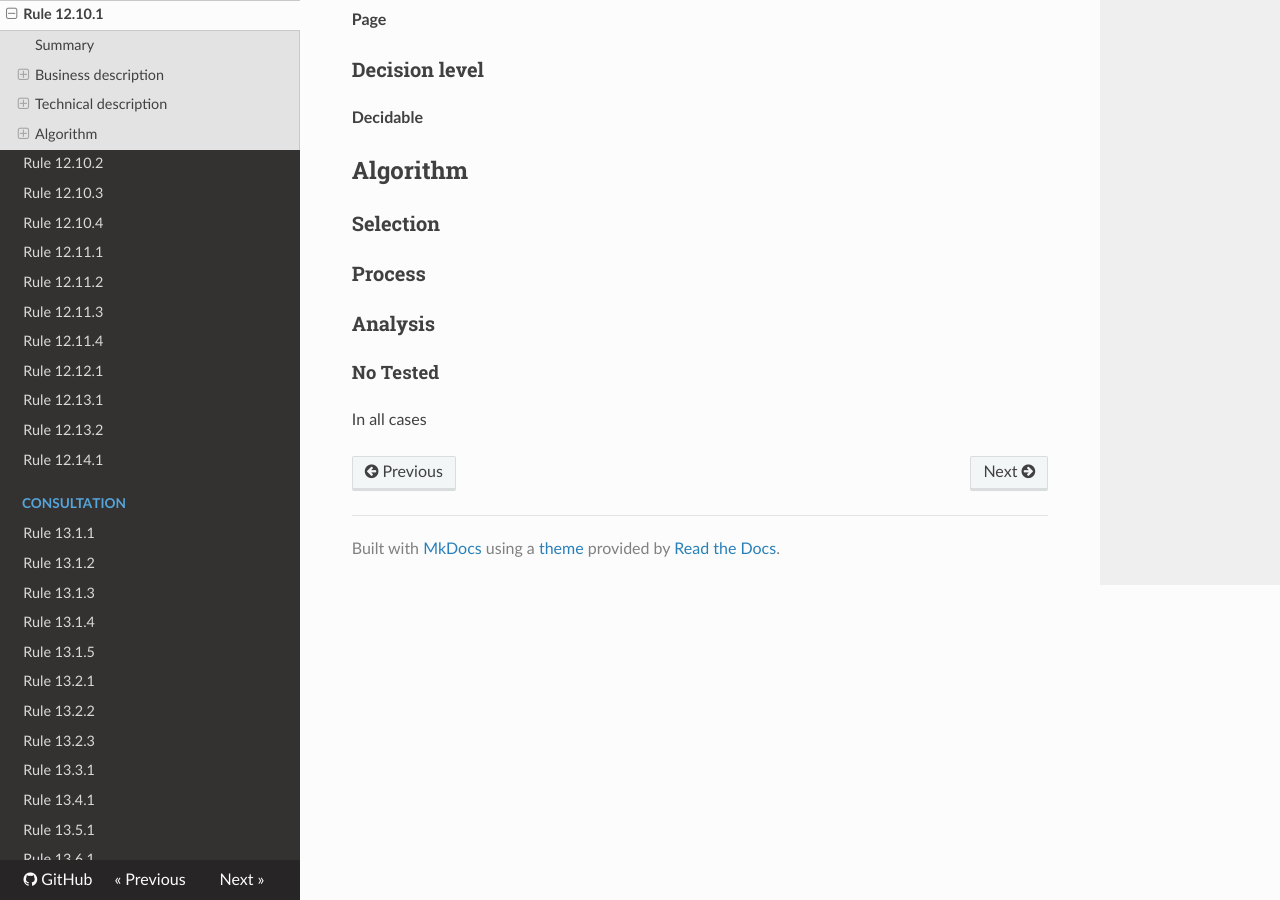
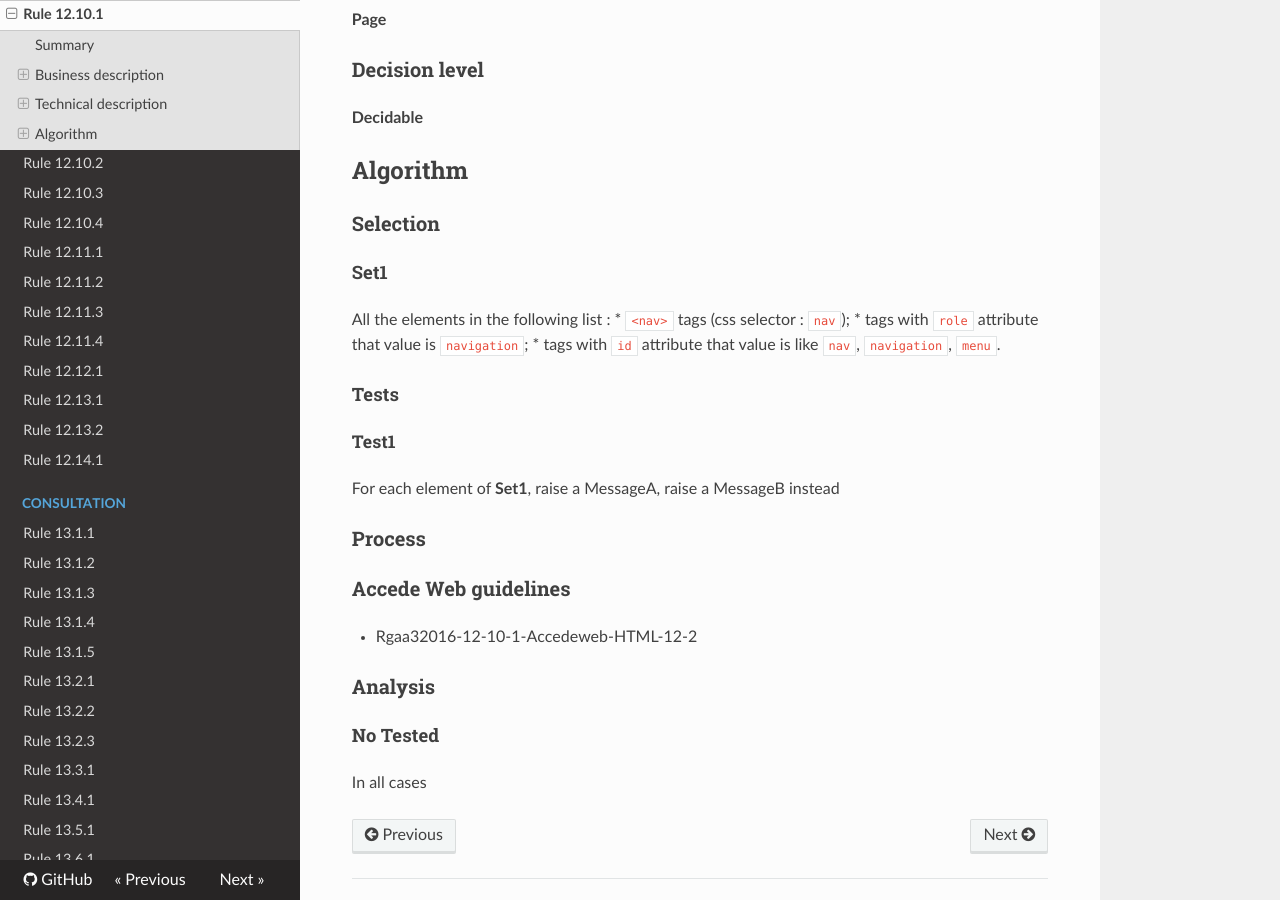
Before and after one commit to Tanaguru/RGAA3-2016, an MkDocs documentation site: the page built from docs/Rule-12-10-1.md, in a window 1280 px wide and 900 px high, scrolled down 834 px. Built offline with MkDocs 1.6.1, drawn with Linux system fonts in a browser that asks for light colours; nearby versions of some CDN libraries; old or Windows-style settings are respelled for this version of MkDocs.

Commit message:
Update tests 12.10.1

```diff
--- a/docs/Rule-12-10-1.md
+++ b/docs/Rule-12-10-1.md
@@ -36,7 +36,24 @@ Dans chaque page Web, chaque groupe de liens importants est-il impl&eacute;ment&
 
 ### Selection
 
+#### Set1
+
+All the elements in the following list :
+ *  `<nav>` tags (css selector : `nav`);
+ *  tags with `role` attribute that value is `navigation`;
+ *  tags with `id` attribute that value is like `nav`, `navigation`, `menu`.
+
+#### Tests
+
+##### Test1
+
+For each element of **Set1**, raise a MessageA, raise a MessageB instead
+
 ### Process
+
+### Accede Web guidelines
+
+ * Rgaa32016-12-10-1-Accedeweb-HTML-12-2
 
 ### Analysis
 
```
